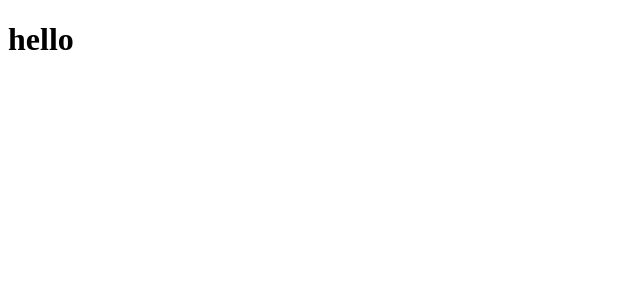
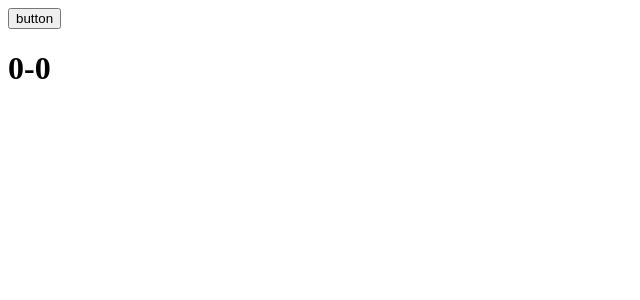
Before and after one commit to chojeongeun/react18-ex, a React (Create React App) app: page / in a window 1280 px wide. Shown: the top 300 px of the page, without its empty margins (0-640 px from the left). Built offline with nearby package versions, Linux system fonts and the light colour scheme.

Commit message:
automatic batching

```diff
--- a/src/App.js
+++ b/src/App.js
@@ -1,9 +1,34 @@
+import { useState } from 'react';
+
 function App() {
+	console.log('rendered');
+	const [Count, setCount] = useState(0);
+	const [Count2, setCount2] = useState(0);
+
+	const returnPromise = () => {
+		return new Promise((res) => setTimeout(res, 500));
+	};
+	const handleClick = () => {
+		returnPromise().then(() => {
+			setCount(Count + 1);
+			setCount2(Count2 + 2);
+		});
+	};
+
 	return (
 		<div className='App'>
-			<h1>hello</h1>
+			<button onClick={handleClick}>button</button>
+			<h1>
+				{Count}-{Count2}
+			</h1>
 		</div>
 	);
 }
 
 export default App;
+
+/*
+  Automatic Batching
+  : 핸들러 함수 안쪽에서 복수개의 state값이 변경될때 해당 변경사항을 묶어서 (batching)해서 한번만 리랜더링
+  : 기존의 17버전에서는 promise를 반환하는 함수 안에서는 auto batching 동작 불가 (18버전에서 개선)
+*/
--- a/src/index.js
+++ b/src/index.js
@@ -4,7 +4,7 @@ import App from './App';
 
 const root = ReactDOM.createRoot(document.getElementById('root'));
 root.render(
-	<React.StrictMode>
-		<App />
-	</React.StrictMode>
+	// <React.StrictMode>
+	<App />
+	// </React.StrictMode>
 );
```
